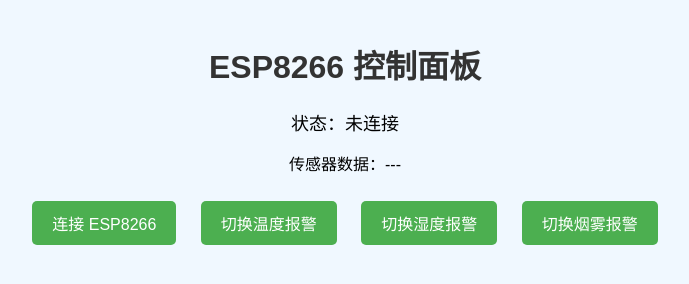
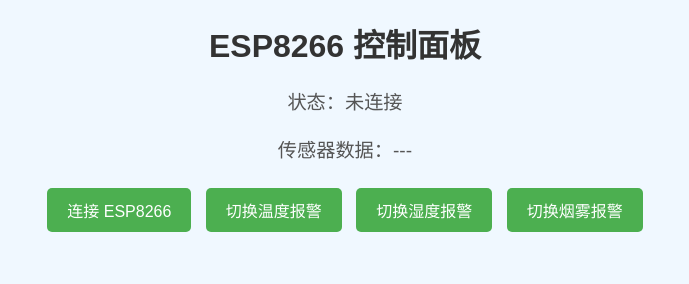
Before and after one commit to hengle92/esp8266-control, a plain HTML site: page index.html in a window 1280 px wide. Shown: the whole page, without its empty margins (295-984 px from the left). Drawn offline with Linux system fonts and the light colour scheme.

Commit message:
Update style.css

```diff
--- a/style.css
+++ b/style.css
@@ -1,33 +1,34 @@
 body {
   font-family: Arial, sans-serif;
   text-align: center;
+  background-color: #f0f8ff;
   margin: 0;
-  padding: 20px;
-  background-color: #f0f8ff;
+  padding: 0;
 }
 
 h1 {
   color: #333;
+  margin-top: 20px;
 }
 
-#status, #data {
-  margin: 15px 0;
-  font-size: 18px;
+p {
+  font-size: 1.2em;
+  color: #555;
 }
 
-.controls {
+.buttons {
   margin-top: 20px;
 }
 
 button {
+  background-color: #4caf50;
+  color: white;
   padding: 10px 20px;
-  margin: 10px;
-  font-size: 16px;
-  background-color: #4CAF50;
-  color: white;
   border: none;
+  margin: 5px;
   border-radius: 5px;
   cursor: pointer;
+  font-size: 1em;
 }
 
 button:hover {
```
